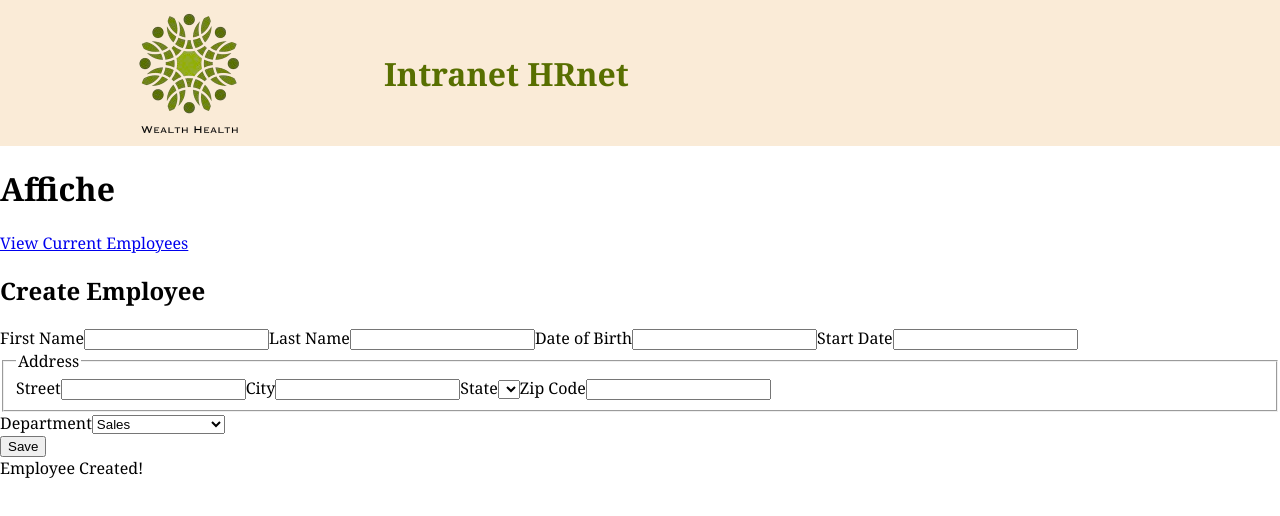
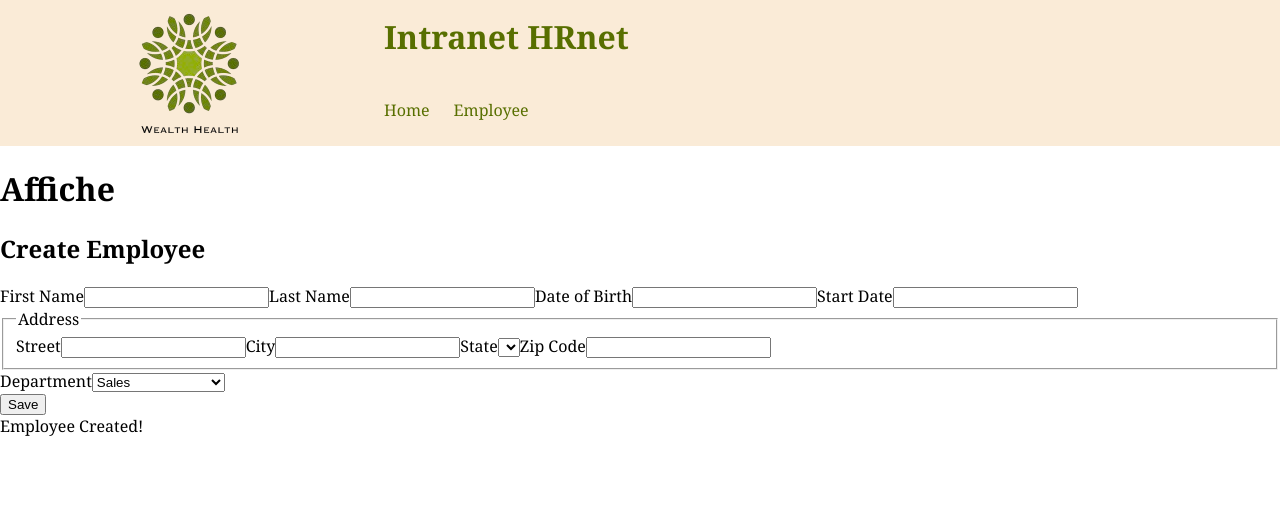
Before and after one commit to HutchAlpha/OpenClassRoom-Projet14-Wealth-Health, a React (Vite) app in the folder Front/: page / in a window 1280 px wide. Shown: the top 516 px of the page. Built offline with nearby package versions, Linux system fonts and the light colour scheme.

Commit message:
Amélioration du Header afin d'accéder aux futur pages de maniére plus simple

```diff
--- a/Front/src/Header.tsx
+++ b/Front/src/Header.tsx
@@ -8,8 +8,19 @@ export default function Header() {
                 <img src={logo} alt="Logo Wealth Health" className="header__logo" />
             </div>
 
-            <div className="header__divTitre">
-                <h1 className="header__titre">Intranet HRnet</h1>
+            <div className="header__divTitreNav">
+                <div className="header__divTitre">
+                    <h1 className="header__titre">Intranet HRnet</h1>
+                </div>
+
+                <div className="header__BarreNav">
+                    <nav className="header__nav" aria-label="Navigation principale">
+                        <ul className="header__nav-list">
+                            <li><a href="#" className="header__nav-link">Home</a></li>
+                            <li><a href="#" className="header__nav-link">Employee</a></li>
+                        </ul>
+                    </nav>
+                </div>
             </div>
         </header>
     );
--- a/Front/src/View.jsx
+++ b/Front/src/View.jsx
@@ -6,7 +6,6 @@ export default function View() {
     <>
 
         <div class="container">
-            <a href="#">View Current Employees</a>
             <h2>Create Employee</h2>
             <form action="#" id="create-employee">
                 <label for="first-name">First Name</label>
--- a/Front/src/scss/_Header.scss
+++ b/Front/src/scss/_Header.scss
@@ -9,10 +9,17 @@
         align-items: center;
     }
 
+    &__divTitreNav{
+        display: flex;
+        width: 70%;
+        align-items: start;
+        flex-direction: column;
+        flex-wrap: nowrap;
+    }
+
     &__divTitre{
         display: flex;
-        width: 70%;
-        justify-content: start;
+        height: 50%;;
         align-items: center;
     }
 
@@ -20,4 +27,40 @@
         color:#586F00;
     }
 
+    &__BarreNav{
+        display: flex;
+        height: 50%;;
+        align-items: center;
+    }
+
+    &__nav-container {
+        display: flex;
+        align-items: center;
+    }
+
+    &__nav-list {
+        display: flex;
+        gap: 1.5rem;
+        margin: 0;
+        padding: 0;
+        list-style: none;
+    }
+
+    &__nav-link {
+        color: #586f00;
+        text-decoration: none;
+        font-weight: 500;
+        padding: 0.25rem 0;
+        border-bottom: 2px solid transparent;
+        transition: color 0.2s ease, border-color 0.2s ease;
+
+        &:hover,
+        &:focus-visible {
+            color: #3d4a00;
+            border-bottom-color: #586f00;
+        }
+    }
+
+
+
 }
```
